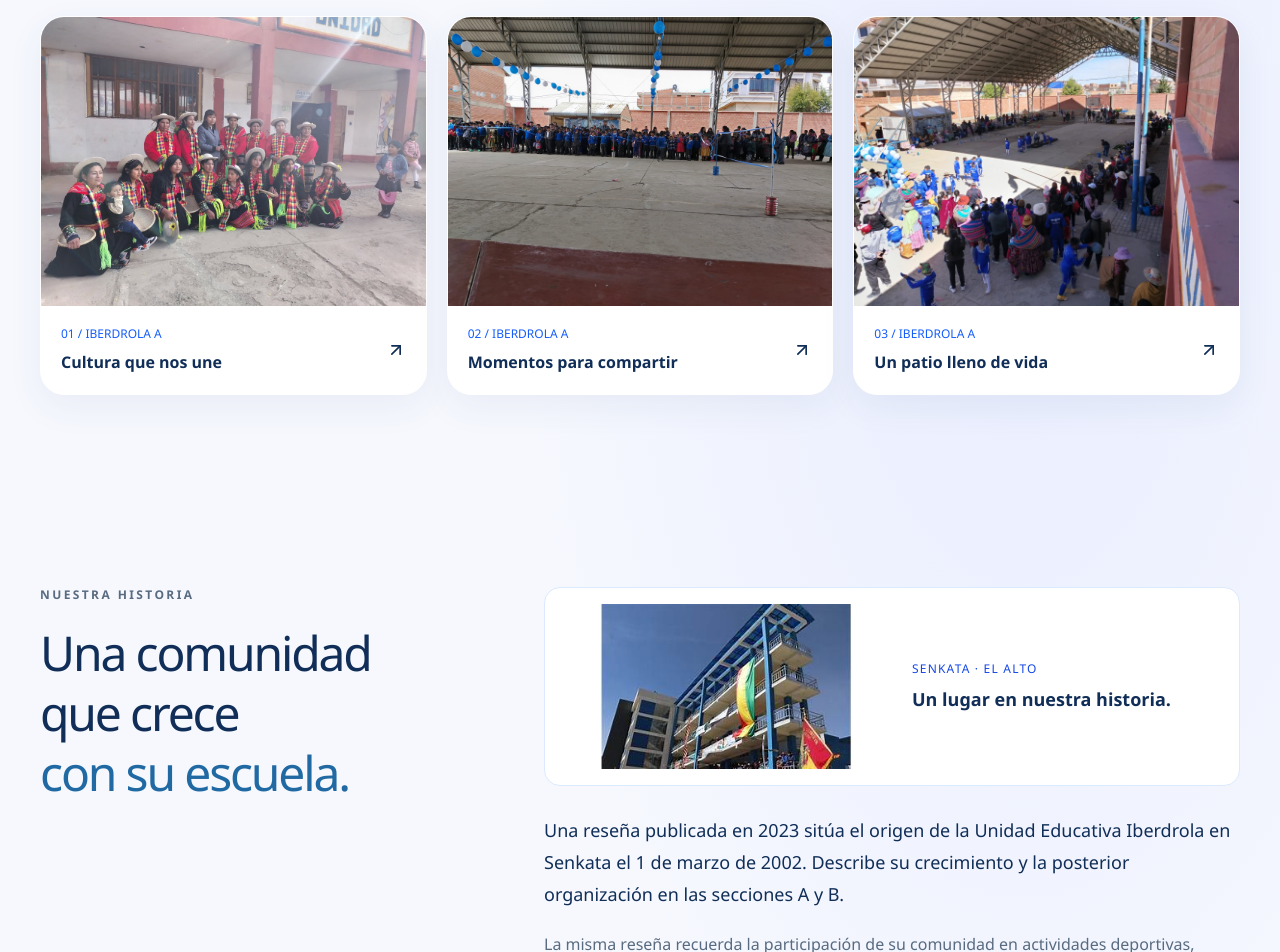
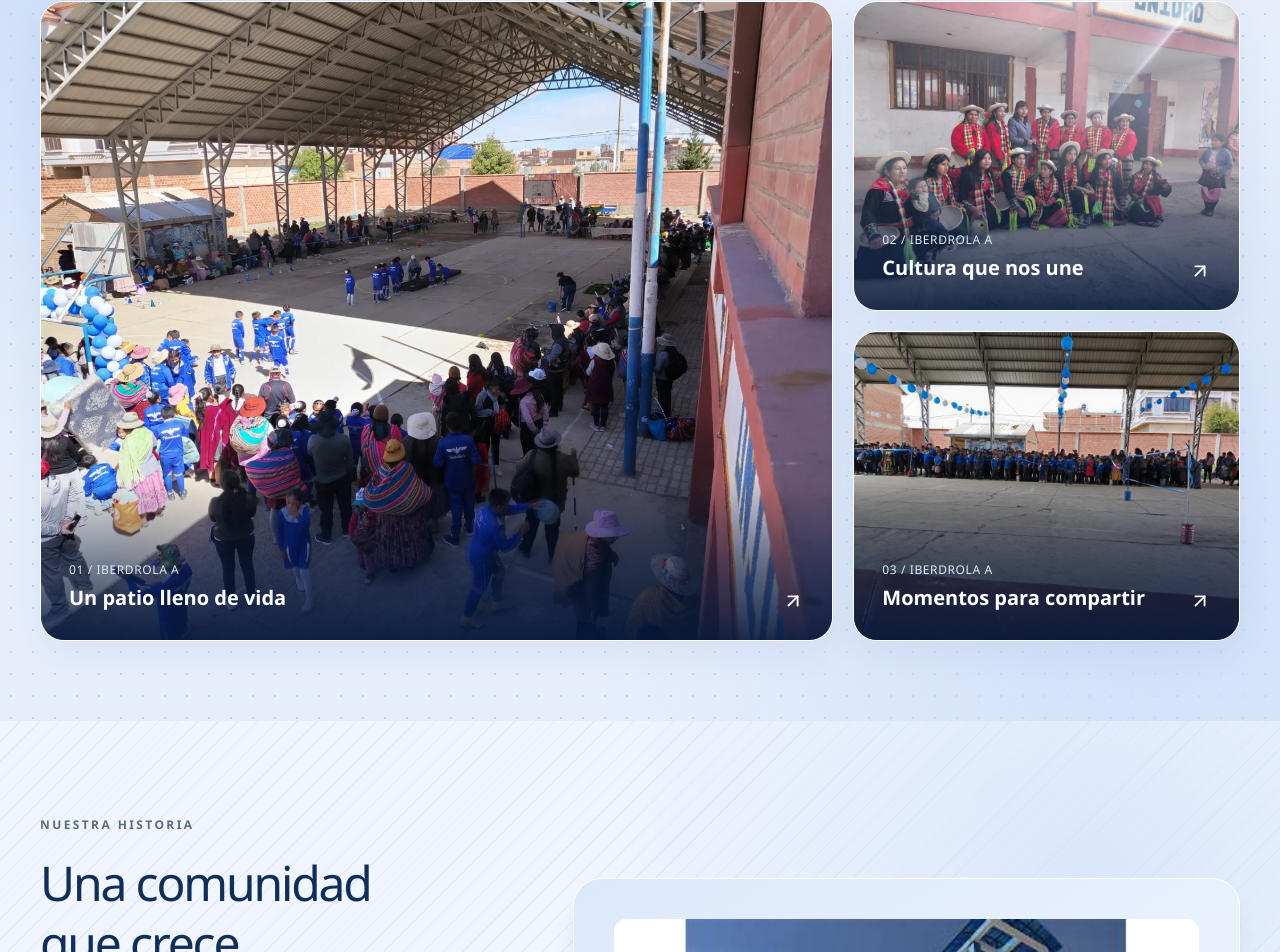
Before and after one commit to Miguelangelapazag/iberdrola, a Next.js app in the folder iberdrola-a/apps/web/: page / in a window 1280 px wide. Shown: the part 1289-2241 px from the top of the page. Built offline with nearby package versions, Linux system fonts and the light colour scheme.

Commit message:
final MEJORADO

```diff
--- a/iberdrola-a/apps/web/src/app/globals.css
+++ b/iberdrola-a/apps/web/src/app/globals.css
@@ -249,8 +249,12 @@
   background: #102247;
   color: white;
   border-bottom: 1px solid #ffffff18;
-  position: relative;
-  z-index: 10;
+  position: sticky;
+  top: 0;
+  z-index: 50;
+}
+html {
+  scroll-padding-top: 96px;
 }
 .public-header > div {
   padding-top: 20px;
@@ -395,6 +399,30 @@
 .photo-card:hover {
   transform: translateY(-8px);
   box-shadow: 0 20px 40px #253e7020;
+}
+.texture-dots {
+  background-color: #e6eefc;
+  background-image:
+    radial-gradient(circle at 12% 18%, #b9d3f7aa, transparent 38%),
+    radial-gradient(circle at 90% 85%, #c9dcf8cc, transparent 40%),
+    radial-gradient(#7aa3dc55 1.2px, transparent 1.4px);
+  background-size:
+    auto,
+    auto,
+    22px 22px;
+  border-top: 1px solid #ffffffb0;
+}
+.texture-lines {
+  background-color: #f1f5fd;
+  background-image:
+    radial-gradient(circle at 85% 20%, #d4e4fbcc, transparent 42%),
+    repeating-linear-gradient(
+      135deg,
+      #9db9e633 0,
+      #9db9e633 1px,
+      transparent 1px,
+      transparent 14px
+    );
 }
 .platform-section {
   background:
--- a/iberdrola-a/apps/web/src/app/page.tsx
+++ b/iberdrola-a/apps/web/src/app/page.tsx
@@ -8,17 +8,19 @@ import {
   ArrowRight,
   MapPin,
   Phone,
+  Mail,
   GraduationCap,
   ShieldCheck,
   Clock3,
 } from "lucide-react";
-import { school } from "@/lib/school";
+import { school, socialLinks } from "@/lib/school";
 export const metadata: Metadata = {
   title: "Unidad Educativa Iberdrola A · El Alto",
   description:
     "Conoce la Unidad Educativa Iberdrola A, su historia y ubicación en El Alto. Accede al sistema académico de Primaria.",
 };
 export default function Home() {
+  const socials = socialLinks();
   return (
     <VisualMotion>
       <div className="school-home min-h-screen text-[#102e57]">
@@ -199,8 +201,9 @@ export default function Home() {
           <section
             data-reveal
             id="galeria"
-            className="mx-auto max-w-7xl scroll-mt-8 px-6 py-16 sm:px-10 sm:py-24"
+            className="texture-dots scroll-mt-8"
           >
+            <div className="mx-auto max-w-[1400px] px-6 py-16 sm:px-10 sm:py-20">
               <div className="mb-9 flex flex-wrap items-end justify-between gap-5">
                 <div>
                   <p className="text-xs font-semibold uppercase tracking-[.2em] text-blue-700">
@@ -210,67 +213,79 @@ export default function Home() {
                     Una escuela que se vive.
                   </h2>
                 </div>
-              <p className="max-w-sm text-sm leading-6 text-slate-500">
+                <p className="max-w-sm text-sm leading-6 text-slate-600">
                   Encuentros, cultura y espacios que forman parte de nuestra
                   comunidad. Abre cada fotografía para verla completa.
                 </p>
               </div>
-            <div className="grid items-start gap-5 md:grid-cols-3">
+              <div className="grid gap-5 md:h-[640px] md:grid-cols-3 md:grid-rows-2">
                 {[
+                  [
+                    "colegio5.jpg",
+                    "Un patio lleno de vida",
+                    "Vista del patio cubierto durante una actividad escolar",
+                    "01",
+                    "md:col-span-2 md:row-span-2",
+                    "(max-width: 768px) 100vw, 66vw",
+                  ],
                   [
                     "colegio3.jpg",
                     "Cultura que nos une",
                     "Encuentro de la comunidad con vestimenta tradicional",
-                  "01",
+                    "02",
+                    "",
+                    "(max-width: 768px) 100vw, 33vw",
                   ],
                   [
                     "colegio4.jpg",
                     "Momentos para compartir",
                     "Estudiantes y familias reunidos en el patio",
-                  "02",
+                    "03",
+                    "",
+                    "(max-width: 768px) 100vw, 33vw",
                   ],
-                [
-                  "colegio5.jpg",
-                  "Un patio lleno de vida",
-                  "Vista del patio cubierto durante una actividad escolar",
-                  "03",
-                ],
-              ].map(([file, title, alt, number]) => (
+                ].map(([file, title, alt, number, span, sizes]) => (
                   <a
                     key={file}
                     href={`/colegio/${file}`}
                     target="_blank"
                     rel="noopener noreferrer"
                     aria-label={`${title}: abrir fotografía completa en otra pestaña`}
-                  className="photo-card group overflow-hidden rounded-2xl border border-slate-200 bg-white transition-shadow hover:shadow-xl"
+                    className={`photo-card group relative block aspect-[4/3] overflow-hidden bg-slate-200 transition-shadow hover:shadow-xl md:aspect-auto md:h-full ${span}`}
                   >
-                  <div className="relative aspect-[4/3]">
                     <Image
                       src={`/colegio/${file}`}
                       alt={alt}
                       fill
-                      sizes="(max-width: 768px) 100vw, 33vw"
+                      sizes={sizes}
                       className="object-cover transition-transform duration-500 motion-safe:group-hover:scale-105"
                     />
-                  </div>
-                  <div className="flex items-center justify-between gap-3 p-5">
+                    <div className="absolute inset-x-0 bottom-0 flex items-end justify-between gap-3 bg-gradient-to-t from-[#06193d]/90 via-[#06193d]/50 to-transparent p-5 pt-16 text-white sm:p-7 sm:pt-20">
                       <div>
-                      <p className="mb-2 text-xs text-blue-600">
+                        <p className="mb-1.5 text-xs tracking-wider text-blue-100">
                           {number} / IBERDROLA A
                         </p>
-                      <h3 className="font-semibold">{title}</h3>
+                        <h3 className="text-lg font-semibold sm:text-xl">
+                          {title}
+                        </h3>
                       </div>
-                    <ArrowUpRight size={20} aria-hidden="true" />
+                      <ArrowUpRight
+                        size={22}
+                        aria-hidden="true"
+                        className="shrink-0"
+                      />
                     </div>
                   </a>
                 ))}
+              </div>
             </div>
           </section>
           <section
             data-reveal
             id="historia"
-            className="mx-auto grid max-w-7xl scroll-mt-8 gap-10 px-6 py-16 sm:px-10 sm:py-24 lg:grid-cols-[.8fr_1.2fr]"
+            className="texture-lines scroll-mt-8"
           >
+            <div className="mx-auto grid max-w-[1400px] gap-10 px-6 py-16 sm:px-10 sm:py-24 lg:grid-cols-[.85fr_1.15fr] lg:items-center">
               <div>
                 <p className="text-xs font-semibold uppercase tracking-[.2em] text-[#586b80]">
                   Nuestra historia
@@ -282,30 +297,11 @@ export default function Home() {
                   <br />
                   <span className="text-[#2169a3]">con su escuela.</span>
                 </h2>
-            </div>
-            <div>
-              <div className="mb-7 flex items-center gap-5 rounded-2xl border border-blue-100 bg-white p-4">
-                <Image
-                  src="/colegio/edificio.jpg"
-                  alt="Edificio de la unidad educativa con banderas"
-                  width={400}
-                  height={200}
-                  className="w-1/2 rounded-lg object-contain"
-                />
-                <div>
-                  <p className="text-xs uppercase tracking-widest text-blue-700">
-                    Senkata · El Alto
-                  </p>
-                  <p className="mt-2 text-lg font-semibold">
-                    Un lugar en nuestra historia.
-                  </p>
-                </div>
-              </div>
-              <p className="text-lg leading-8">
+                <p className="mt-8 text-lg leading-8">
                   Una reseña publicada en 2023 sitúa el origen de la Unidad
                   Educativa Iberdrola en Senkata el 1 de marzo de 2002. Describe
-                su crecimiento y la posterior organización en las secciones A y
-                B.
+                  su crecimiento y la posterior organización en las secciones A
+                  y B.
                 </p>
                 <p className="mt-5 text-base leading-7 text-[#586b80]">
                   La misma reseña recuerda la participación de su comunidad en
@@ -328,6 +324,29 @@ export default function Home() {
                     <ArrowUpRight size={16} aria-hidden="true" />
                   </a>
                 </div>
+              </div>
+              <figure className="history-photo overflow-hidden rounded-[1.75rem] border border-white bg-white shadow-xl shadow-blue-950/10">
+                <div className="flex items-center justify-center bg-gradient-to-br from-[#dce9fb] to-[#f3f7ff] p-6 sm:p-10">
+                  <Image
+                    src="/colegio/edificio.jpg"
+                    alt="Edificio de la unidad educativa con banderas"
+                    width={400}
+                    height={200}
+                    sizes="(max-width: 1024px) 100vw, 60vw"
+                    className="h-auto w-full max-w-[640px] rounded-xl object-contain"
+                  />
+                </div>
+                <figcaption className="flex items-center justify-between gap-4 px-6 py-5 sm:px-10">
+                  <div>
+                    <p className="text-xs uppercase tracking-widest text-blue-700">
+                      Senkata · El Alto
+                    </p>
+                    <p className="mt-1.5 text-xl font-semibold">
+                      Un lugar en nuestra historia.
+                    </p>
+                  </div>
+                </figcaption>
+              </figure>
             </div>
           </section>
           <section
@@ -400,11 +419,13 @@ export default function Home() {
               </div>
             </div>
           </section>
-          <section
-            data-reveal
+        </main>
+        <footer
           id="contacto"
-            className="mx-auto grid max-w-7xl scroll-mt-8 gap-10 px-6 py-16 sm:px-10 sm:py-24 lg:grid-cols-2"
+          className="scroll-mt-24 border-t border-[#102e57]/15 px-6 py-12 sm:px-10"
         >
+          <div className="mx-auto max-w-7xl">
+            <div className="grid gap-10 pb-10 lg:grid-cols-2">
               <div>
                 <p className="text-xs font-semibold uppercase tracking-[.2em] text-[#586b80]">
                   Ubicación y contacto
@@ -413,9 +434,9 @@ export default function Home() {
                   Estamos en El Alto.
                 </h2>
                 <p className="mt-5 max-w-sm text-sm leading-7 text-[#586b80]">
-                Para consultas de inscripción o atención, confirma directamente
-                con la institución la vigencia de estos datos publicados en el
-                directorio.
+                  Para consultas de inscripción o atención, confirma
+                  directamente con la institución la vigencia de estos datos
+                  publicados en el directorio.
                 </p>
               </div>
               <div className="rounded-2xl border border-[#102e57]/15 bg-white p-6 sm:p-8">
@@ -457,12 +478,47 @@ export default function Home() {
                     </p>
                   </div>
                 </div>
+                {school.email && (
+                  <div className="mt-6 flex gap-4 border-t border-[#102e57]/10 pt-6">
+                    <Mail aria-hidden="true" className="shrink-0" />
+                    <div>
+                      <h3 className="text-xs uppercase tracking-wider text-[#586b80]">
+                        Correo de comunicación
+                      </h3>
+                      <a
+                        className="mt-2 inline-block break-all text-lg font-medium hover:underline"
+                        href={`mailto:${school.email}`}
+                      >
+                        {school.email}
+                      </a>
                     </div>
-          </section>
-        </main>
-        <footer className="border-t border-[#102e57]/15 px-6 py-8 sm:px-10">
-          <div className="mx-auto max-w-7xl">
-            <div className="flex flex-wrap justify-between gap-4 text-sm">
+                  </div>
+                )}
+                {socials.length > 0 && (
+                  <div className="mt-6 border-t border-[#102e57]/10 pt-6">
+                    <h3 className="text-xs uppercase tracking-wider text-[#586b80]">
+                      Redes sociales
+                    </h3>
+                    <ul className="mt-3 flex flex-wrap gap-2">
+                      {socials.map(([name, url]) => (
+                        <li key={name}>
+                          <a
+                            href={url}
+                            target="_blank"
+                            rel="noopener noreferrer"
+                            className="inline-flex items-center gap-1.5 rounded-full border border-[#102e57]/20 px-4 py-2 text-sm font-semibold hover:bg-[#102e57] hover:text-white"
+                          >
+                            {name}
+                            <ArrowUpRight size={14} aria-hidden="true" />
+                          </a>
+                        </li>
+                      ))}
+                    </ul>
+                  </div>
+                )}
+              </div>
+            </div>
+            <div className="flex flex-wrap justify-between gap-4 border-t border-[#102e57]/10 pt-6 text-sm">
               <p className="font-semibold">U.E. Iberdrola A · El Alto</p>
               <Link href="/login" className="underline underline-offset-4">
                 Ingresar con mi cuenta
```
Also changed, not shown: iberdrola-a/apps/web/src/components/dashboard.tsx (+1 -36 lines), iberdrola-a/apps/web/src/components/panel-shell.tsx (+23 -30 lines), iberdrola-a/apps/web/src/lib/navigation.ts (+1 -11 lines), iberdrola-a/apps/web/src/lib/school.ts (+12 -0 lines). Lines whose indentation alone changed are shown as unchanged.
